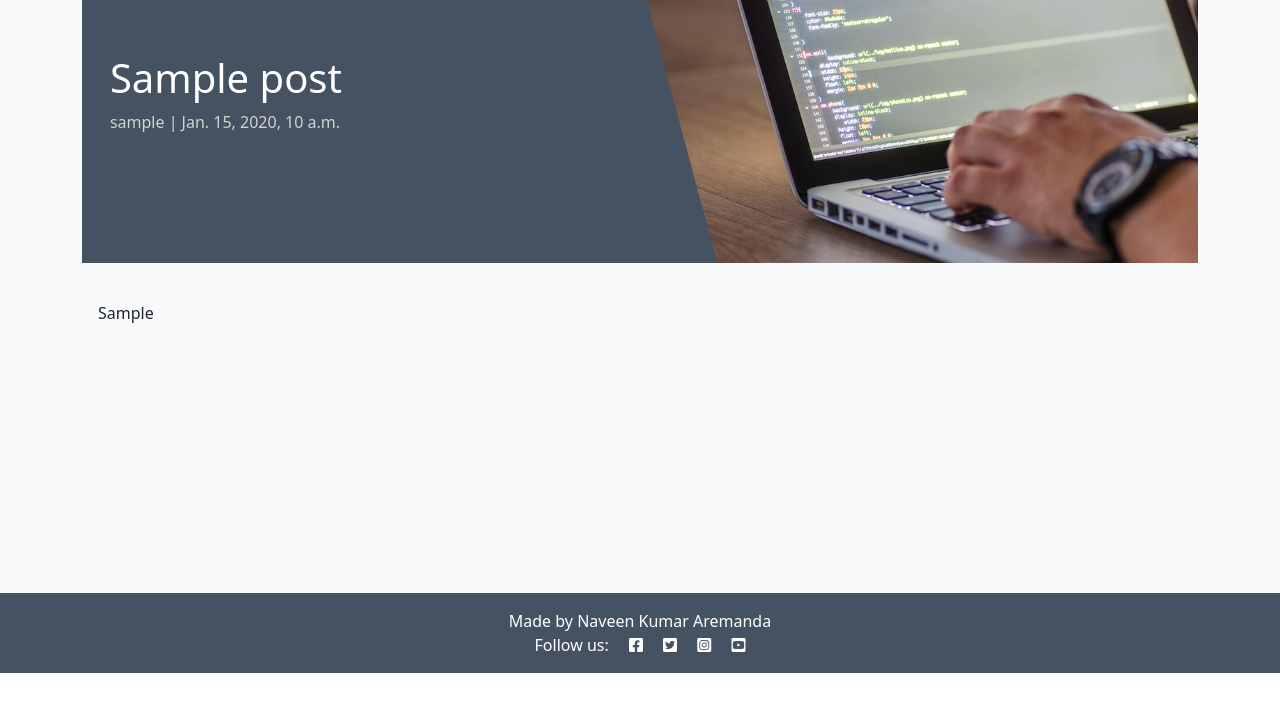
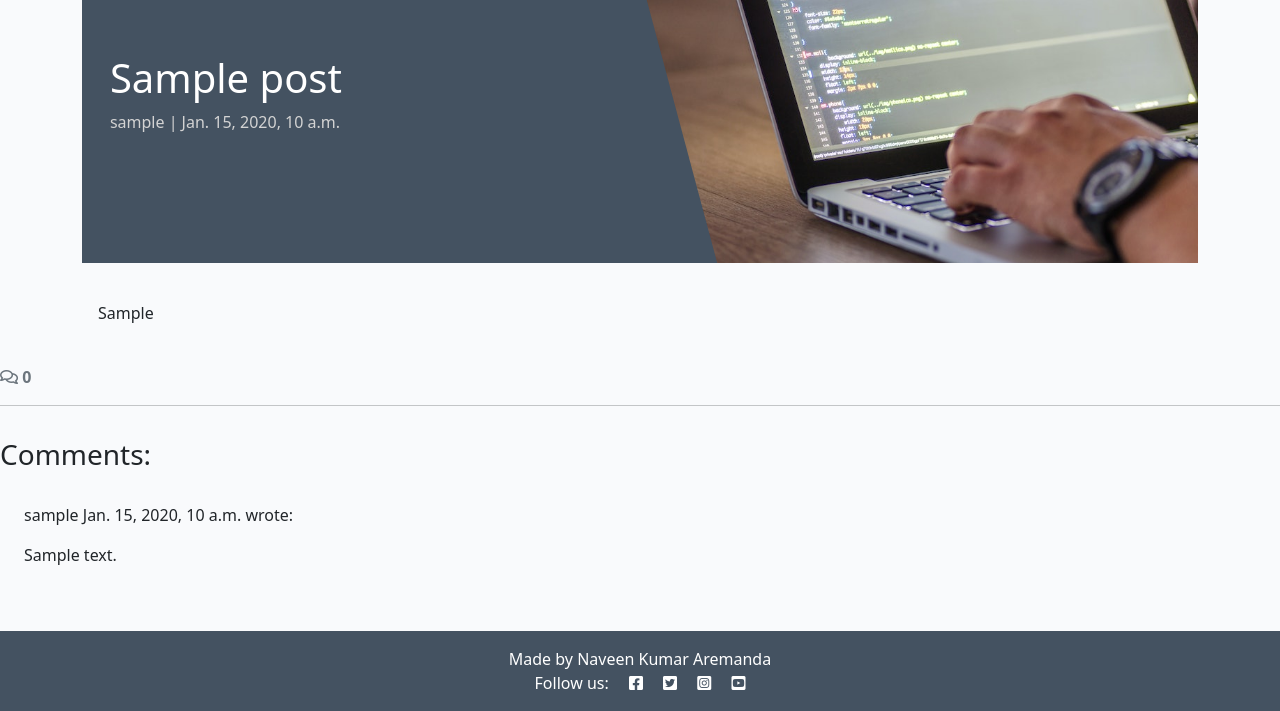
Before and after one commit to aremandanaveenkumar/service_support_blog, a Django app: a page that uses blog/templates/blog/post_detail.html in a window 1280 px wide. Shown: the part 127-838 px from the top of the page. Before the commit the page ends 800 px from the top, so only its background shows below. Run offline with Django 4.2, Linux system fonts and the light colour scheme; tables that the repository leaves empty hold one stand-in row (values such as "Sample post").

Commit message:
Add code for getting the post comments and display comments in views.py and post_detail.html

```diff
--- a/blog/templates/blog/post_detail.html
+++ b/blog/templates/blog/post_detail.html
@@ -30,5 +30,47 @@
         </div>
     </div>
 </div>
+ <!-- Displaying count of comments -->
+  <div class="row">
+    <div class="col-12">
+      <strong class="text-secondary">
+        <i class="far fa-comments"></i> {{ comment_count }}
+      </strong>
+    </div>
+    <div class="col-12">
+      <hr>
+    </div>
+  </div>
+  <!-- Displaying Comments -->
+  <div class="row">
+    <div class="col-md-8 card mb-4  mt-3 ">
+      <h3>Comments:</h3>
+      <div class="card-body">
+        <!-- We want a for loop inside the empty control tags
+          to iterate through each comment in comments -->
+        {% for comment in comments %}
+        <div class="p-2 comments
+          {% if not comment.approved and comment.author == user %}
+          faded{% elif not comment.approved %} d-none{% endif %}">
+          <p class="font-weight-bold">
+            {{ comment.author }}
+            <span class="font-weight-normal">
+              {{ comment.created_on }}
+            </span> wrote:
+          </p>
+          <div id="comment{{ comment.id }}">
+            {{ comment.body | linebreaks }}
+          </div>
+          {% if not comment.approved and comment.author == user %}
+          <p class="approval">
+            This comment is awaiting approval
+          </p>
+          {% endif %}
+        </div>
+        <!-- Our for loop ends here -->
+        {% endfor %}
+      </div>
+    </div>
+  </div>
 
 {% endblock content %}
--- a/blog/views.py
+++ b/blog/views.py
@@ -24,4 +24,13 @@ def post_detail(request, slug):
     """
     queryset = Post.objects.filter(status=1)
     post = get_object_or_404(queryset, slug=slug)
-    return render(request, "blog/post_detail.html", {"post": post},)
+    comments = post.comments.all().order_by("-created_on")
+    comment_count = post.comments.filter(approved=True).count()
+
+    return render(request, "blog/post_detail.html",
+                  {
+                    "post": post,
+                    "comments": comments,
+                    "comment_count": comment_count,
+                    },
+                  )
```
